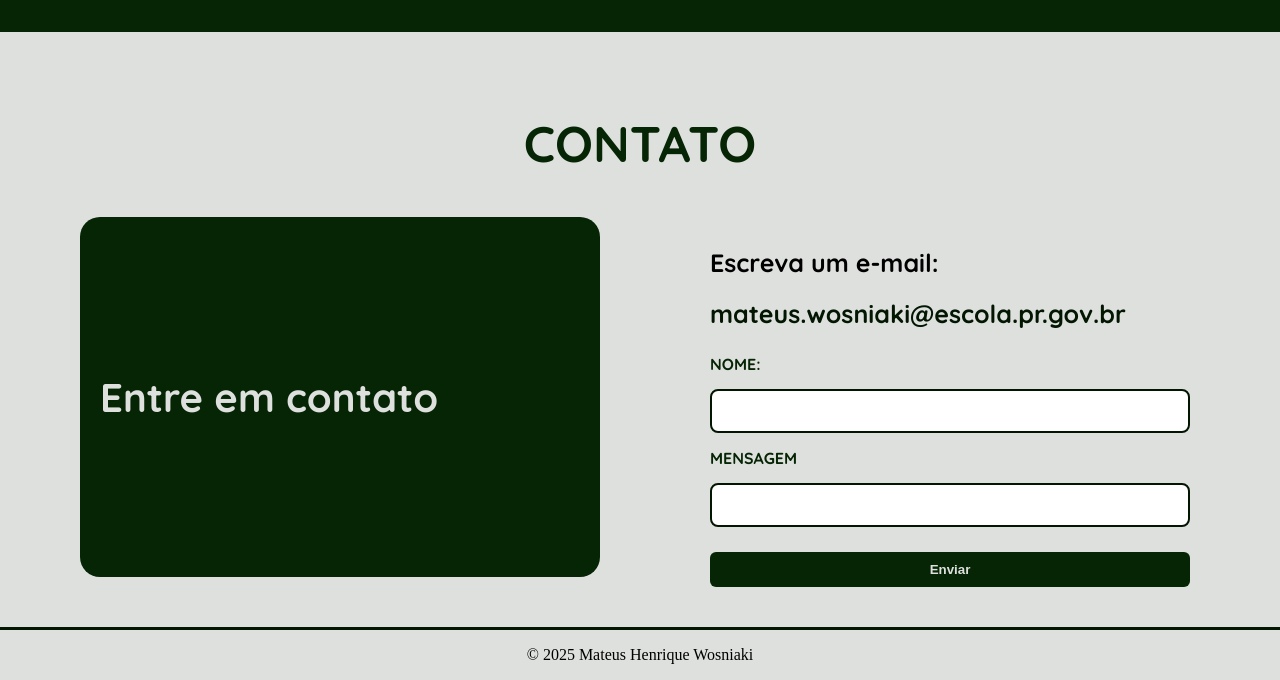
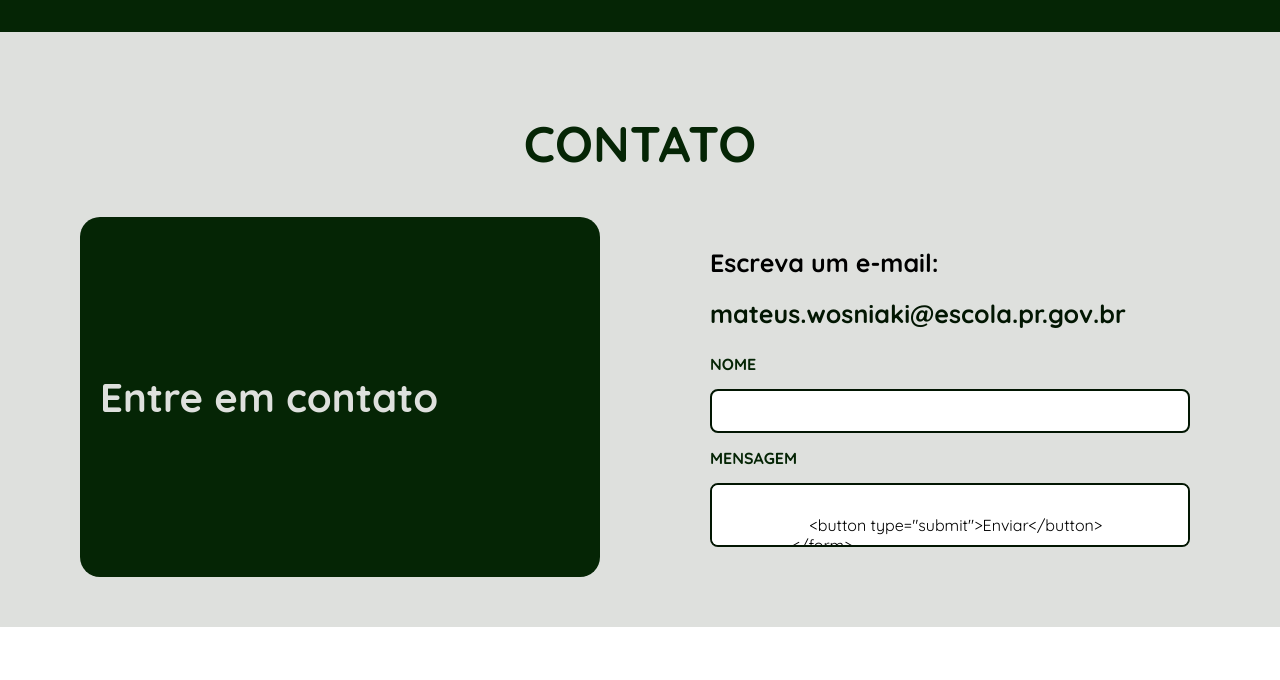
Before and after one commit to Mateus-Henrique-Wosniaki/AGRINHO, a plain HTML site: page index.html in a window 1280 px wide. Shown: the part 7932-8612 px from the top of the page. After the commit the page ends 8559 px from the top, so only its background shows below. Drawn offline with nearby package versions, Linux system fonts and the light colour scheme.

Commit message:
Update index.html

```diff
--- a/index.html
+++ b/index.html
@@ -244,11 +244,11 @@
                     <h4>mateus.wosniaki@escola.pr.gov.br</h4>
                 </a>
                 <form class="contato-email-formulario">
-                    <label for="nome"> NOME:</label>
+                    <label for="nome"> NOME</label>
                     <input type="text" name="nome" required>
 
                     <label for="mensagem"> MENSAGEM</label>
-                    <input type=" name" name="mensagem" required>
+                    <textarea type=" name" name="mensagem" required>
 
                     <button type="submit">Enviar</button>
                 </form>
@@ -263,4 +263,5 @@
 
 
 </body>
+
 </html>
```
